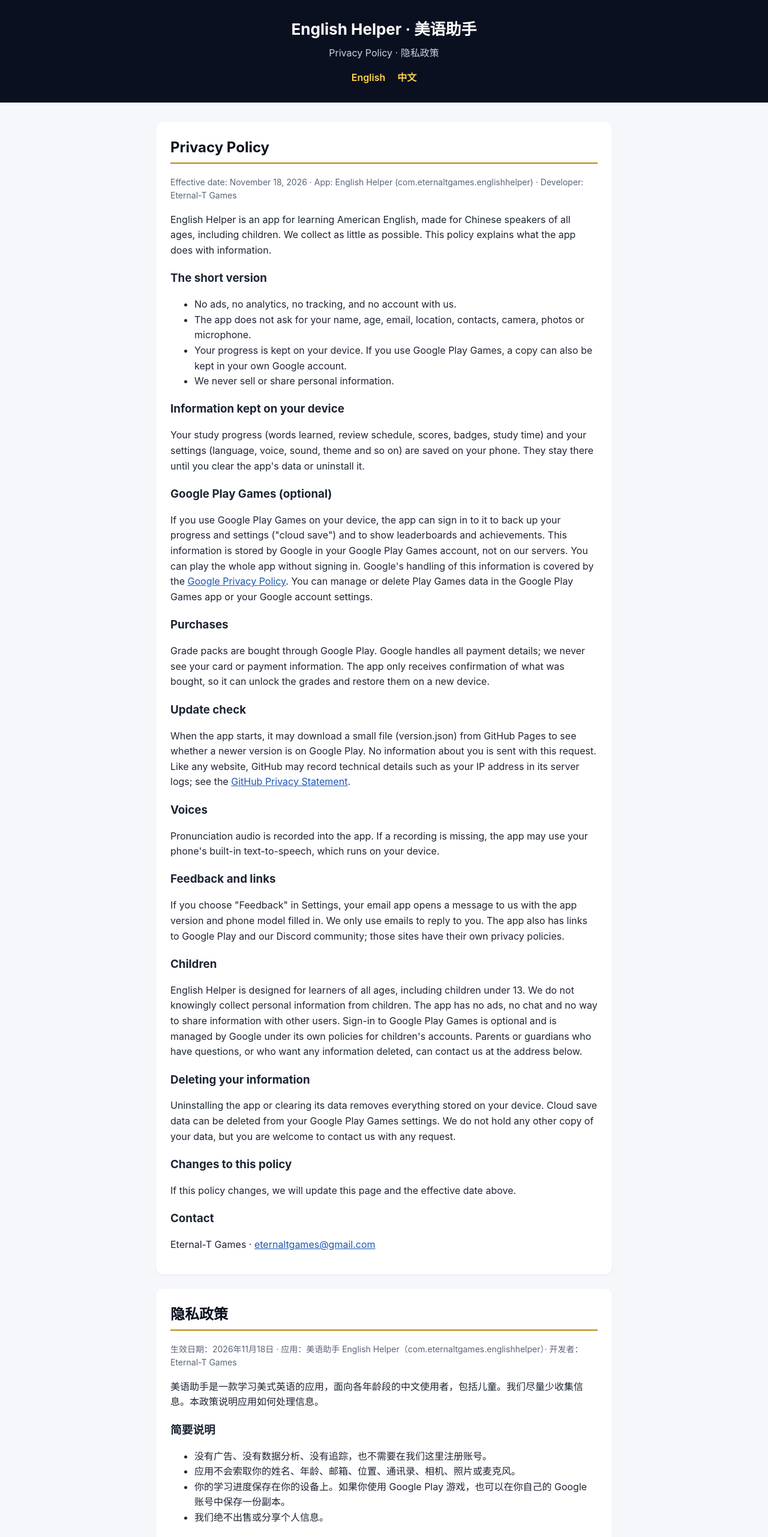
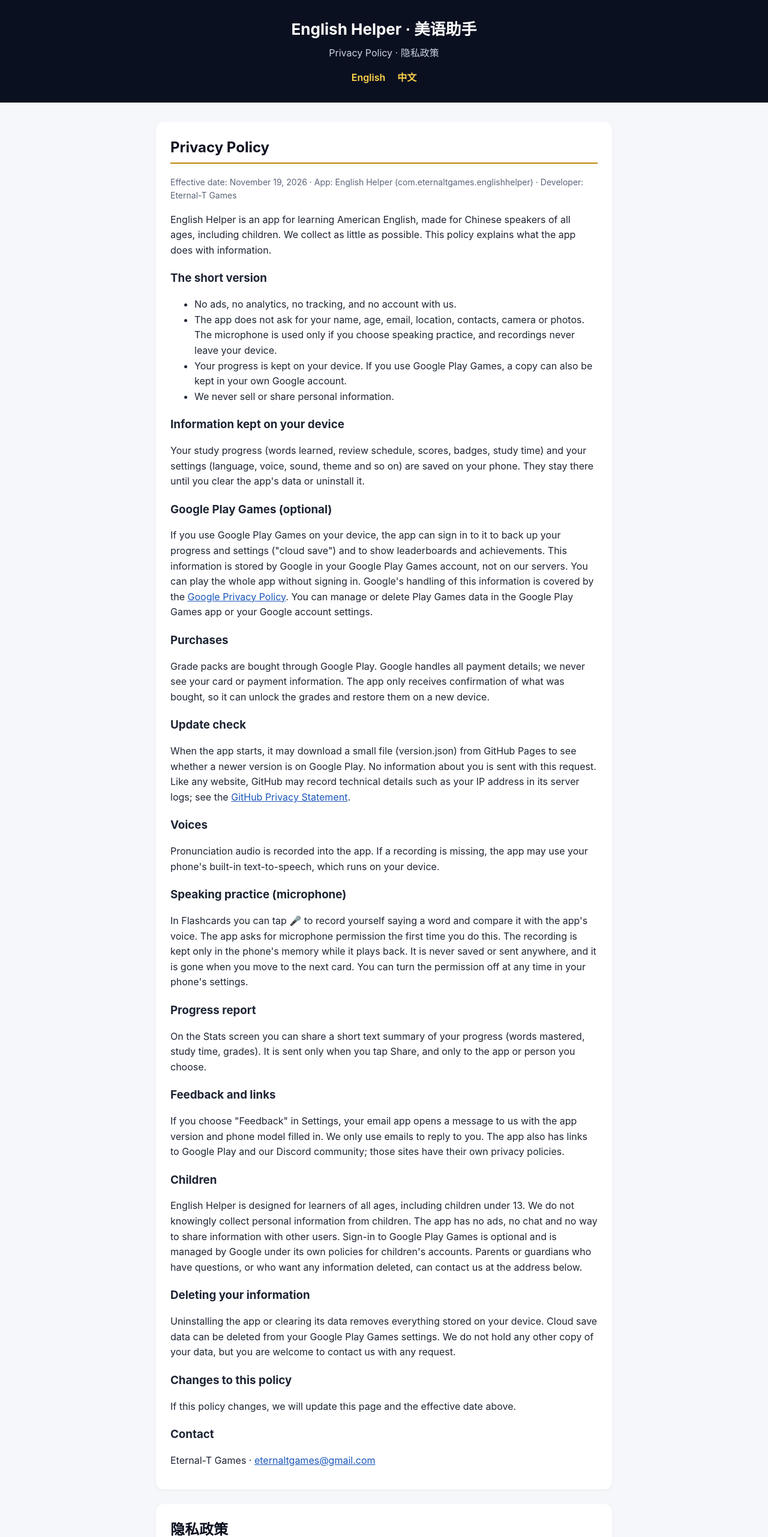
Before and after one commit to Pyros-GM/english-helper-site, a plain HTML site: page privacy.html in a window 1280 px wide. Shown: the top 2563 px of the page at 60% size. Drawn offline with Linux system fonts and the light colour scheme.

Commit message:
Privacy policy: add speaking practice (microphone) and progress report
Updated effective date and clarified microphone usage in privacy policy.

```diff
--- a/privacy.html
+++ b/privacy.html
@@ -30,14 +30,14 @@
 
 <section id="en">
 <h2>Privacy Policy</h2>
-<p class="meta">Effective date: November 18, 2026 · App: English Helper (com.eternaltgames.englishhelper) · Developer: Eternal-T Games</p>
+<p class="meta">Effective date: November 19, 2026 · App: English Helper (com.eternaltgames.englishhelper) · Developer: Eternal-T Games</p>
 
 <p>English Helper is an app for learning American English, made for Chinese speakers of all ages, including children. We collect as little as possible. This policy explains what the app does with information.</p>
 
 <h3>The short version</h3>
 <ul>
   <li>No ads, no analytics, no tracking, and no account with us.</li>
-  <li>The app does not ask for your name, age, email, location, contacts, camera, photos or microphone.</li>
+  <li>The app does not ask for your name, age, email, location, contacts, camera or photos. The microphone is used only if you choose speaking practice, and recordings never leave your device.</li>
   <li>Your progress is kept on your device. If you use Google Play Games, a copy can also be kept in your own Google account.</li>
   <li>We never sell or share personal information.</li>
 </ul>
@@ -57,6 +57,12 @@
 <h3>Voices</h3>
 <p>Pronunciation audio is recorded into the app. If a recording is missing, the app may use your phone's built-in text-to-speech, which runs on your device.</p>
 
+<h3>Speaking practice (microphone)</h3>
+<p>In Flashcards you can tap 🎤 to record yourself saying a word and compare it with the app's voice. The app asks for microphone permission the first time you do this. The recording is kept only in the phone's memory while it plays back. It is never saved or sent anywhere, and it is gone when you move to the next card. You can turn the permission off at any time in your phone's settings.</p>
+
+<h3>Progress report</h3>
+<p>On the Stats screen you can share a short text summary of your progress (words mastered, study time, grades). It is sent only when you tap Share, and only to the app or person you choose.</p>
+
 <h3>Feedback and links</h3>
 <p>If you choose "Feedback" in Settings, your email app opens a message to us with the app version and phone model filled in. We only use emails to reply to you. The app also has links to Google Play and our Discord community; those sites have their own privacy policies.</p>
 
@@ -75,14 +81,14 @@
 
 <section id="zh" lang="zh-CN">
 <h2>隐私政策</h2>
-<p class="meta">生效日期：2026年11月18日 · 应用：美语助手 English Helper（com.eternaltgames.englishhelper）· 开发者：Eternal-T Games</p>
+<p class="meta">生效日期：2026年11月19日 · 应用：美语助手 English Helper（com.eternaltgames.englishhelper）· 开发者：Eternal-T Games</p>
 
 <p>美语助手是一款学习美式英语的应用，面向各年龄段的中文使用者，包括儿童。我们尽量少收集信息。本政策说明应用如何处理信息。</p>
 
 <h3>简要说明</h3>
 <ul>
   <li>没有广告、没有数据分析、没有追踪，也不需要在我们这里注册账号。</li>
-  <li>应用不会索取你的姓名、年龄、邮箱、位置、通讯录、相机、照片或麦克风。</li>
+  <li>应用不会索取你的姓名、年龄、邮箱、位置、通讯录、相机或照片。只有在你选择练习口语时才会使用麦克风，录音不会离开你的设备。</li>
   <li>你的学习进度保存在你的设备上。如果你使用 Google Play 游戏，也可以在你自己的 Google 账号中保存一份副本。</li>
   <li>我们绝不出售或分享个人信息。</li>
 </ul>
@@ -101,6 +107,12 @@
 
 <h3>语音</h3>
 <p>发音音频已内置在应用中。如果缺少某段录音，应用可能会使用手机自带的文字转语音功能，该功能在你的设备上运行。</p>
+
+<h3>口语练习（麦克风）</h3>
+<p>在单词卡中，你可以点 🎤 录下自己读单词的声音，并和应用的标准发音比较。第一次使用时，应用会请求麦克风权限。录音只在播放时暂存在手机内存中，不会被保存或发送到任何地方，切换到下一张卡片后就会消失。你可以随时在手机设置中关闭该权限。</p>
+
+<h3>学习报告</h3>
+<p>在统计页面，你可以分享一份简短的学习进度总结（已掌握的单词、学习时间、年级）。只有在你点“分享”时才会发送，而且只发送给你选择的应用或联系人。</p>
 
 <h3>反馈和链接</h3>
 <p>如果你在设置中选择"反馈"，你的邮件应用会打开一封写给我们的邮件，并自动填入应用版本和手机型号。我们只用邮件回复你。应用中还有指向 Google Play 和我们 Discord 社区的链接，这些网站有各自的隐私政策。</p>
```
